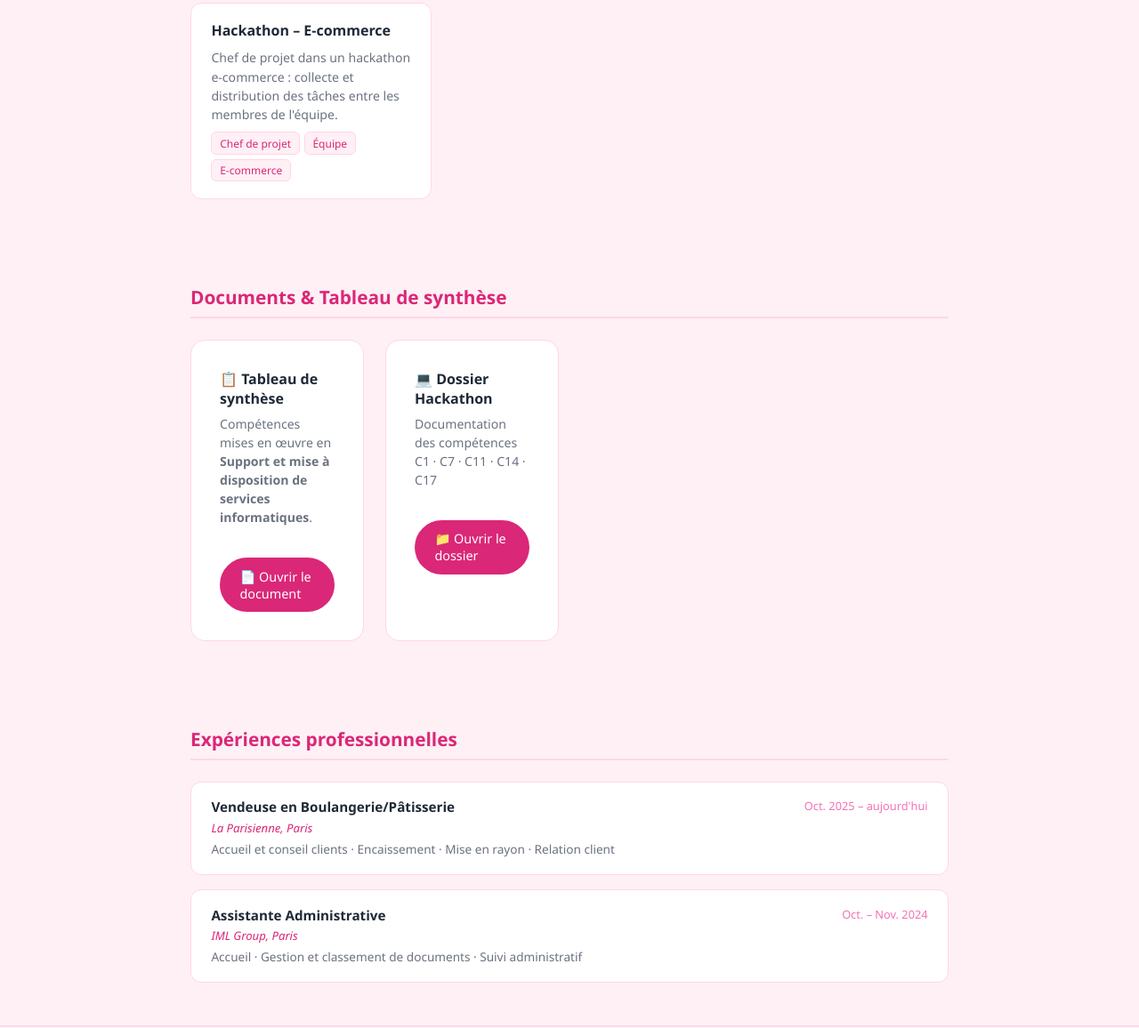
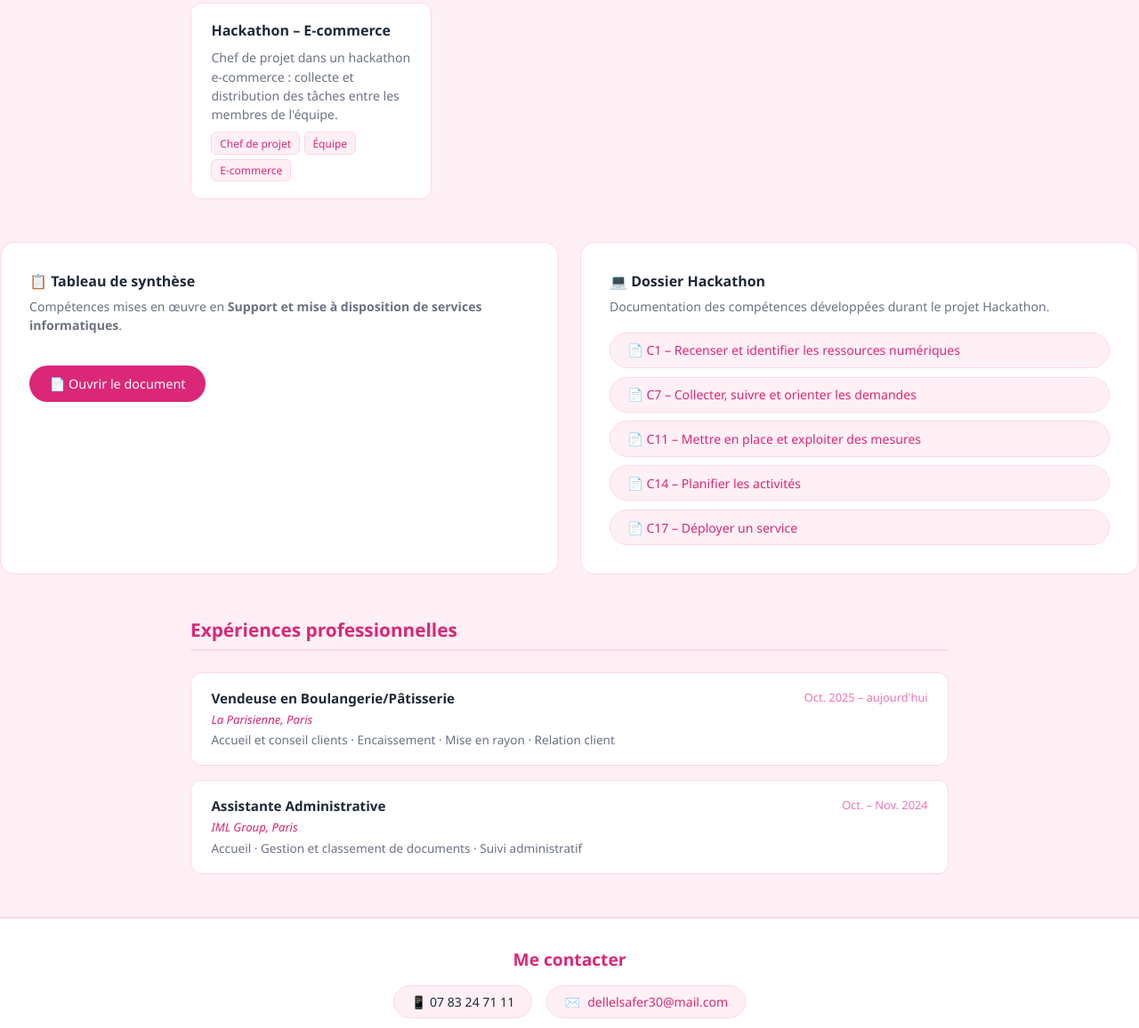
Before and after one commit to Dellel-del/MonPortfolio, a plain HTML site: page index.html in a window 1280 px wide. Shown: the part 1622-2778 px from the top of the page at 89% size. Drawn offline with Linux system fonts and the light colour scheme.

Commit message:
portfolio ready

```diff
--- a/index.html
+++ b/index.html
@@ -225,23 +225,28 @@
 </section>
 
 <!-- DOCUMENTS -->
-<section id="documents">
-  <div class="section-title">Documents & Tableau de synthèse</div>
-  <div class="two-uploads">
+<div class="two-uploads">
 
-    <!-- UPLOAD 1 : Tableau de synthèse -->
-  <div class="two-uploads">
+  <!-- Tableau de synthèse -->
   <div class="upload-section">
     <h2>📋 Tableau de synthèse</h2>
     <p>Compétences mises en œuvre en <strong>Support et mise à disposition de services informatiques</strong>.</p>
-    <a href="Fichiers/Tableau de synthese .pdf" target="_blank" style="display:inline-block;margin-top:1rem;background:#db2777;color:#fff;padding:.7rem 1.4rem;border-radius:999px;text-decoration:none;font-size:.9rem;">📄 Ouvrir le document</a>
+    <a href="fichiers/tableau-synthese.pdf" target="_blank" style="display:inline-block;margin-top:1rem;background:#db2777;color:#fff;padding:.7rem 1.4rem;border-radius:999px;text-decoration:none;font-size:.9rem;">📄 Ouvrir le document</a>
   </div>
+
+  <!-- Dossier Hackathon -->
   <div class="upload-section">
     <h2>💻 Dossier Hackathon</h2>
-    <p>Documentation des compétences C1 · C7 · C11 · C14 · C17</p>
-    <a href="Fichiers/Documentation" target="_blank" style="display:inline-block;margin-top:1rem;background:#db2777;color:#fff;padding:.7rem 1.4rem;border-radius:999px;text-decoration:none;font-size:.9rem;">📁 Ouvrir le dossier</a>
+    <p>Documentation des compétences développées durant le projet Hackathon.</p>
+    <div style="display:flex;flex-direction:column;gap:.6rem;margin-top:1rem;">
+      <a href="Fichiers/Documentation/Documentation C1.pdf" target="_blank" style="background:#fff0f5;border:1px solid #ffd6e7;color:#db2777;padding:.6rem 1.2rem;border-radius:999px;text-decoration:none;font-size:.88rem;">📄 C1 – Recenser et identifier les ressources numériques</a>
+      <a href="Fichiers/Documentation/Documentation C7.pdf" target="_blank" style="background:#fff0f5;border:1px solid #ffd6e7;color:#db2777;padding:.6rem 1.2rem;border-radius:999px;text-decoration:none;font-size:.88rem;">📄 C7 – Collecter, suivre et orienter les demandes</a>
+      <a href="Fichiers/Documentation/Documentation C11.pdf" target="_blank" style="background:#fff0f5;border:1px solid #ffd6e7;color:#db2777;padding:.6rem 1.2rem;border-radius:999px;text-decoration:none;font-size:.88rem;">📄 C11 – Mettre en place et exploiter des mesures</a>
+      <a href="Fichiers/Documentation/Documentation C14.pdf" target="_blank" style="background:#fff0f5;border:1px solid #ffd6e7;color:#db2777;padding:.6rem 1.2rem;border-radius:999px;text-decoration:none;font-size:.88rem;">📄 C14 – Planifier les activités</a>
+      <a href="Fichiers/Documentation/Documentation C17.pdf" target="_blank" style="background:#fff0f5;border:1px solid #ffd6e7;color:#db2777;padding:.6rem 1.2rem;border-radius:999px;text-decoration:none;font-size:.88rem;">📄 C17 – Déployer un service</a>
+    </div>
   </div>
-</div>
+
 
   </div>
 </section>
@@ -275,7 +280,7 @@
   <div class="contact-items">
     <div class="contact-item">📱 07 83 24 71 11</div>
     <div class="contact-item">✉️ <a href="mailto:dellelsafer30@mail.com">dellelsafer30@mail.com</a></div>
-    <div class="contact-item">🌐 <a href="https://dellel-del.github.io/MonPortfolio/" target="_blank">reallygreatsite.com</a></div>
+
 
   </div>
 </div>
```
